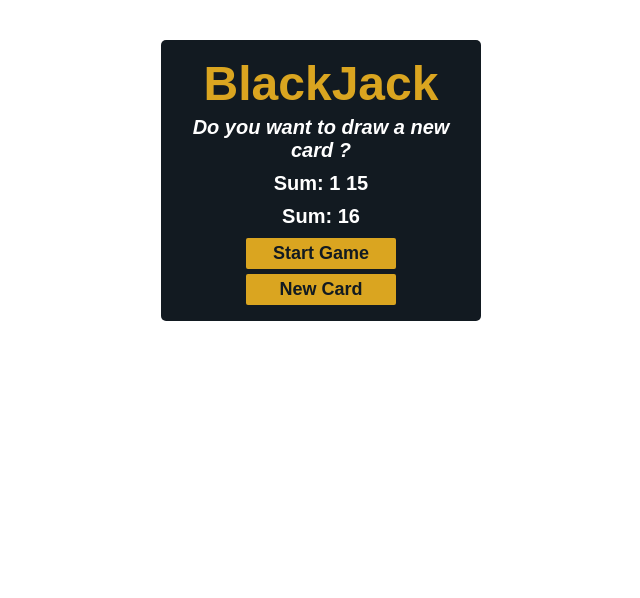
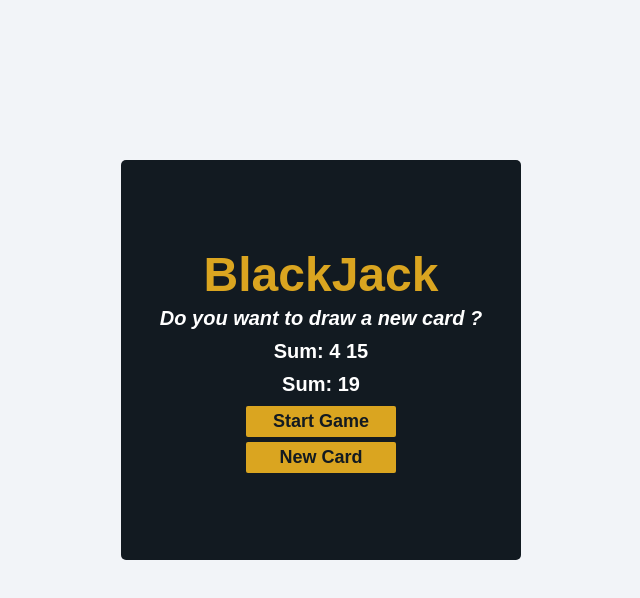
Before and after one commit to sanyomor-01/Card-game, a plain HTML site: page index.html in a window 1280 px wide. Both pictures are taken after a click on the button "Start Game". Shown: the whole page, without its empty margins (319-959 px from the left). Drawn offline with Linux system fonts and the light colour scheme.

Commit message:
start game function added

```diff
--- a/index.css
+++ b/index.css
@@ -4,7 +4,15 @@
     box-sizing: border-box;
     font-family: Arial, Helvetica, sans-serif;
 }
-
+body{
+  width: 1280px;
+  height: 90vh;
+  margin: auto;
+  display: flex;
+  justify-content: center;
+  align-items: center;
+  background-color: #f2f4f8;
+}
 h1 {
     color: goldenrod;
     font-size: 48px;
@@ -18,9 +26,10 @@ main{
     align-items: center;
     background-color: #121a21;
     color: white;
-    width: 320px;
+    width: 400px;
+    height: 50vh;
     border-radius: 5px;
-    margin: 40px auto;
+    margin:auto;
     text-align: center;
     padding: 16px;
 }
--- a/index.js
+++ b/index.js
@@ -1,6 +1,7 @@
-let firstCard = 1
+let firstCard = 4
 let secondCard = 15
 let sum = firstCard + secondCard
+let cards = [firstCard, secondCard]
 let hasBlackJack = false
 let message = ""
 
@@ -9,9 +10,12 @@ let  messageEl = document.getElementById("message-el")
 let sumEl = document.querySelector("#sum-el")
 let cardsEl = document.getElementById("cards-el")
 
-const startGame = () =>{
+function startGame() {
+    renderGame()
+}
 
-    cardsEl.textContent = `Sum: ${firstCard}  ${secondCard}`
+const  renderGame = () =>{
+    cardsEl.textContent = `Sum: ${cards[0]}  ${cards[1]}`
     sumEl.textContent = `Sum: ${sum}`
     if (sum <= 20) {
         message = `Do you want to draw a new card ?`
@@ -27,8 +31,7 @@ const startGame = () =>{
 }
 
 function newCard() {
-    console.log("Drawing a new card from the deck!")
-    let card = 3
+    let card = 2
     sum += card
-    startGame()
+    renderGame()
 }
```
